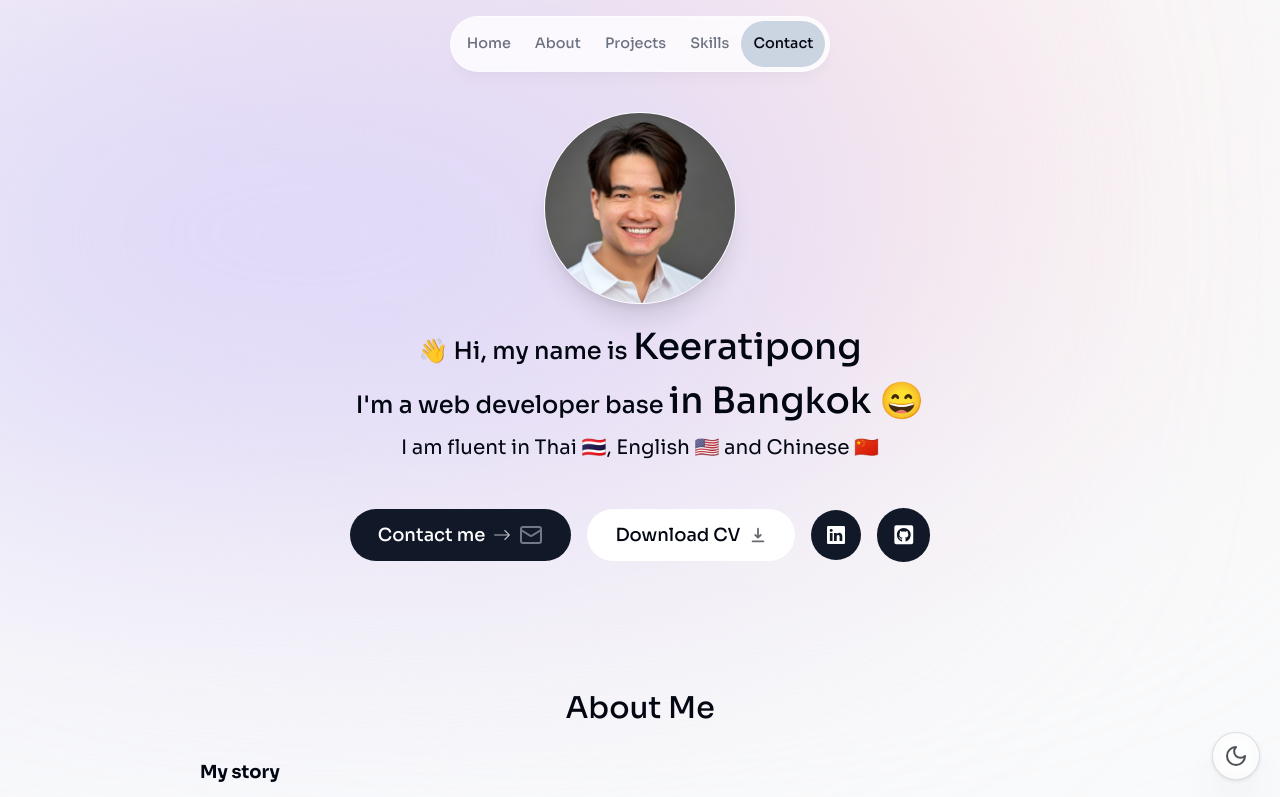
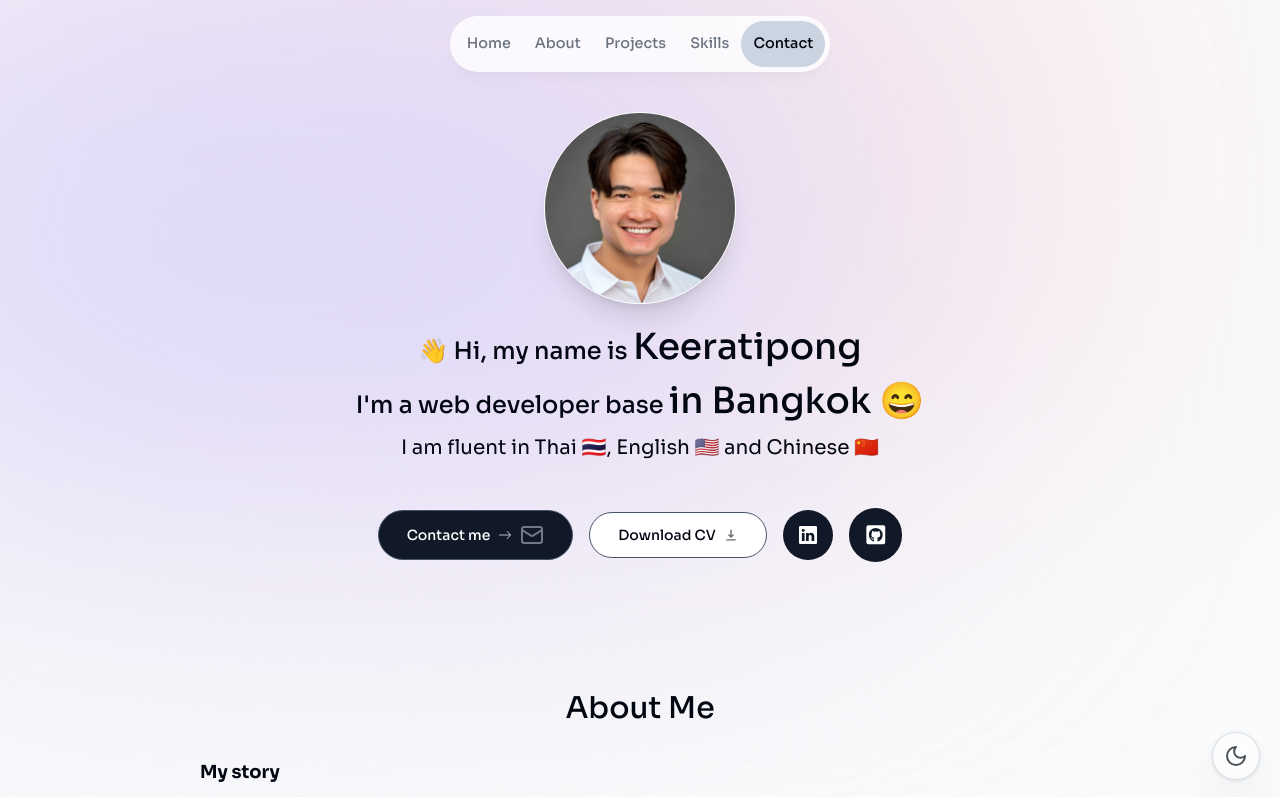
Before and after one commit to keeratipong4/portfolio-keeratipong, a Next.js app: page / in a window 1280 px wide. Shown: the top 797 px of the page. Built offline with nearby package versions, Linux system fonts and the light colour scheme; grey boxes are pictures that could not be loaded.

Commit message:
fix download button

```diff
--- a/components/Intro.js
+++ b/components/Intro.js
@@ -78,24 +78,24 @@ function Intro() {
         }}>
         <Link
           href="#contact"
-          className="group bg-gray-900 text-white px-7 py-3 flex items-center gap-2 rounded-full outline-none focus:scale-110 hover:scale-110 hover:bg-gray-950 active:scale-105 transition"
+          className="group bg-gray-900 text-white text-xs sm:text-sm xs:px-7 xs:py-3 px-4 py-1 flex items-center gap-2 rounded-full border border-slate-600 outline-none focus:scale-110 hover:scale-110 hover:bg-gray-950 active:scale-105 transition"
           onClick={() => {
             setActiveSection("#contact");
             setTimeOfLastClick(Date.now());
           }}>
           Contact me
-          <BsArrowRight className="opacity-70 group-hover:translate-x-1 transition" />
+          <BsArrowRight className="hidden xs:block opacity-70 group-hover:translate-x-1 transition" />
           <Mail
             color={"#9ca3af"}
-            className="opacity-70 group-hover:-translate-x-1 transition"
+            className="hidden xs:block opacity-70 group-hover:-translate-x-1 transition"
           />
         </Link>
         <a
-          className="group bg-white px-7 py-3 flex items-center gap-2 rounded-full outline-none focus:scale-110 hover:scale-110 active:scale-105 transition cursor-pointer borderBlack dark:bg-white/10"
+          className="group bg-white text-xs sm:text-sm xs:px-7 xs:py-3 px-4 py-1 flex items-center gap-2 rounded-full border border-slate-600 outline-none focus:scale-110 hover:scale-110 active:scale-105 transition cursor-pointer borderBlack dark:bg-white/10"
           href="/CV.pdf"
           download>
           Download CV
-          <HiDownload className="opacity-60 group-hover:translate-y-1 transition" />
+          <HiDownload className="hidden xs:block opacity-60 group-hover:translate-y-1 transition" />
         </a>
 
         <a
--- a/tailwind.config.js
+++ b/tailwind.config.js
@@ -7,6 +7,9 @@ module.exports = {
   ],
   theme: {
     extend: {
+      screens: {
+        xs: "480px", // Define the custom breakpoint
+      },
       backgroundImage: {
         "gradient-radial": "radial-gradient(var(--tw-gradient-stops))",
         "gradient-conic":
```
